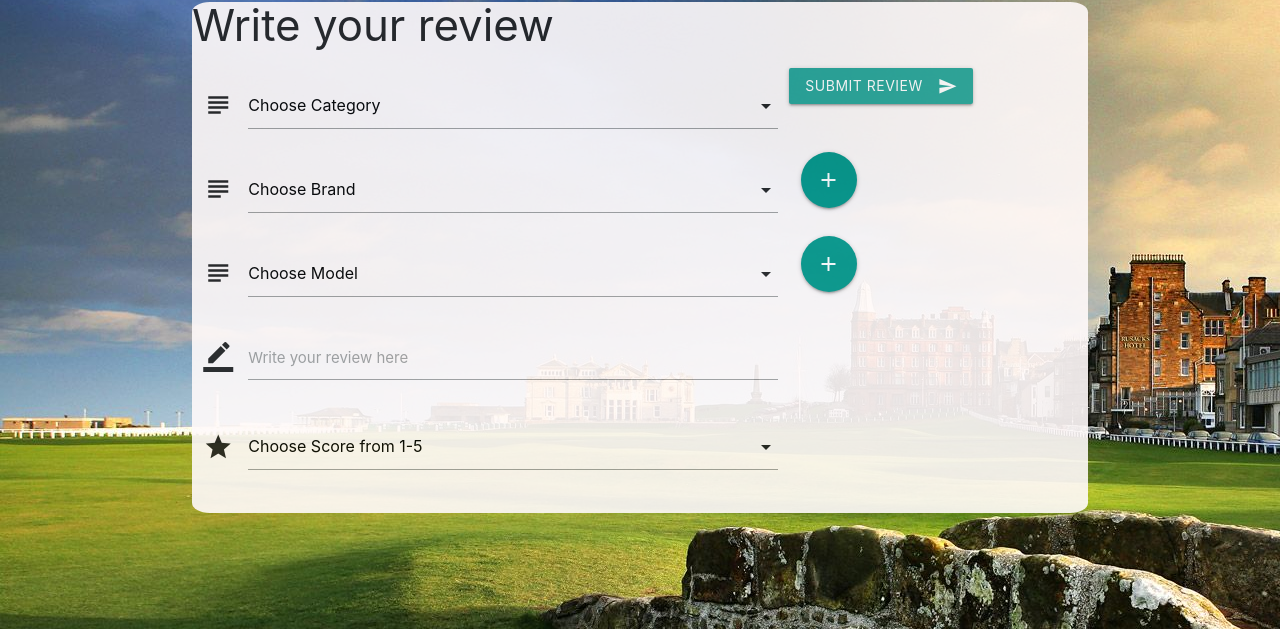
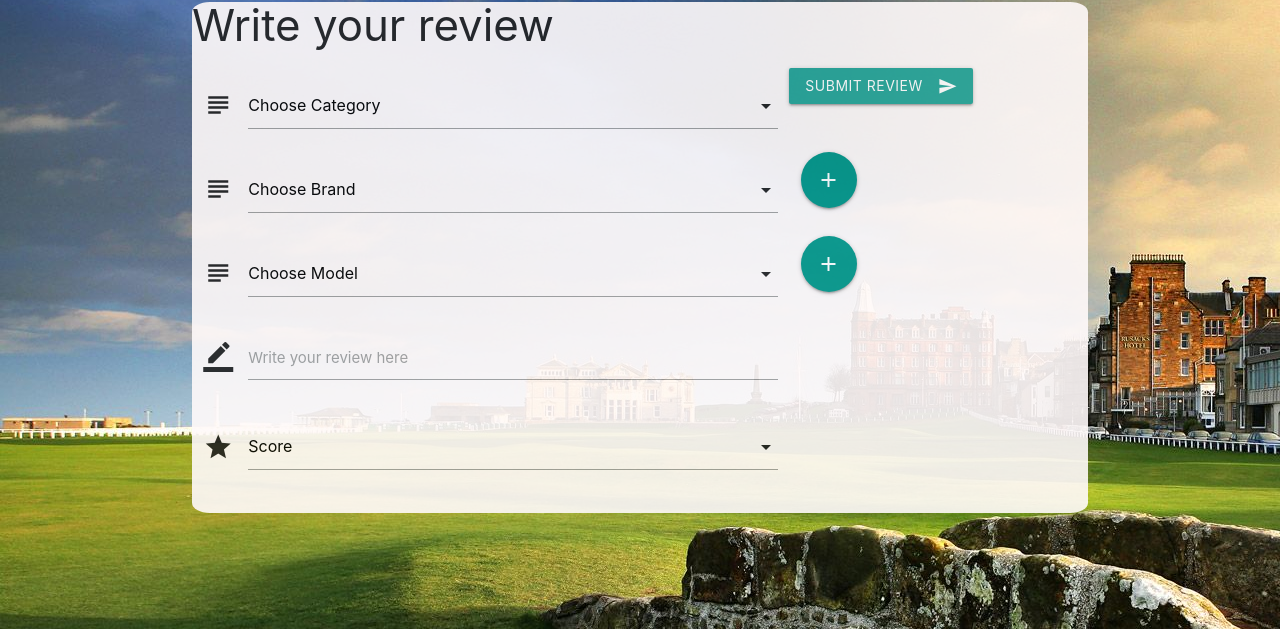
Before and after one commit to martingr1/allgolfeverything, a Flask app: page / in a window 1280 px wide. Shown: the part 91-720 px from the top of the page. Run offline with Flask 2, Linux system fonts and the light colour scheme; data that the repository does not hold is empty; some libraries are stand-ins or nearby versions.

Commit message:
refactored score selector

```diff
--- a/app.py
+++ b/app.py
@@ -14,7 +14,7 @@ mongo = PyMongo(app)
 
 @app.route('/add_review')
 def add_review():
-    return render_template("write.html", category=mongo.db.category.find(), brands=mongo.db.brands.find(), models=mongo.db.models.find())
+    return render_template("write.html", category=mongo.db.category.find(), brands=mongo.db.brands.find(), models=mongo.db.models.find(), score=mongo.db.score.find())
 
 @app.route('/get_reviews')
 def get_reviews():
--- a/templates/write.html
+++ b/templates/write.html
@@ -55,13 +55,11 @@
 
 				<div class="input-field col s8">
                     <i class="material-icons prefix">star</i>
-					<select required name="review_score">
-                    <option value="" disabled selected>Choose Score from 1-5</option>
-                        <option value="1">1</option>
-                        <option value="2">2</option>
-                        <option value="3">3</option>
-                        <option value="4">4</option>
-                        <option value="5">5</option>
+					<select id="score" name="score">
+                    <option value="" disabled selected>Score</option>
+                {% for score in score %}
+                        <option value="{{score.score}}">{{score.score}}</option>
+                    {% endfor %}
                 </select>
 				</div>
 
```
